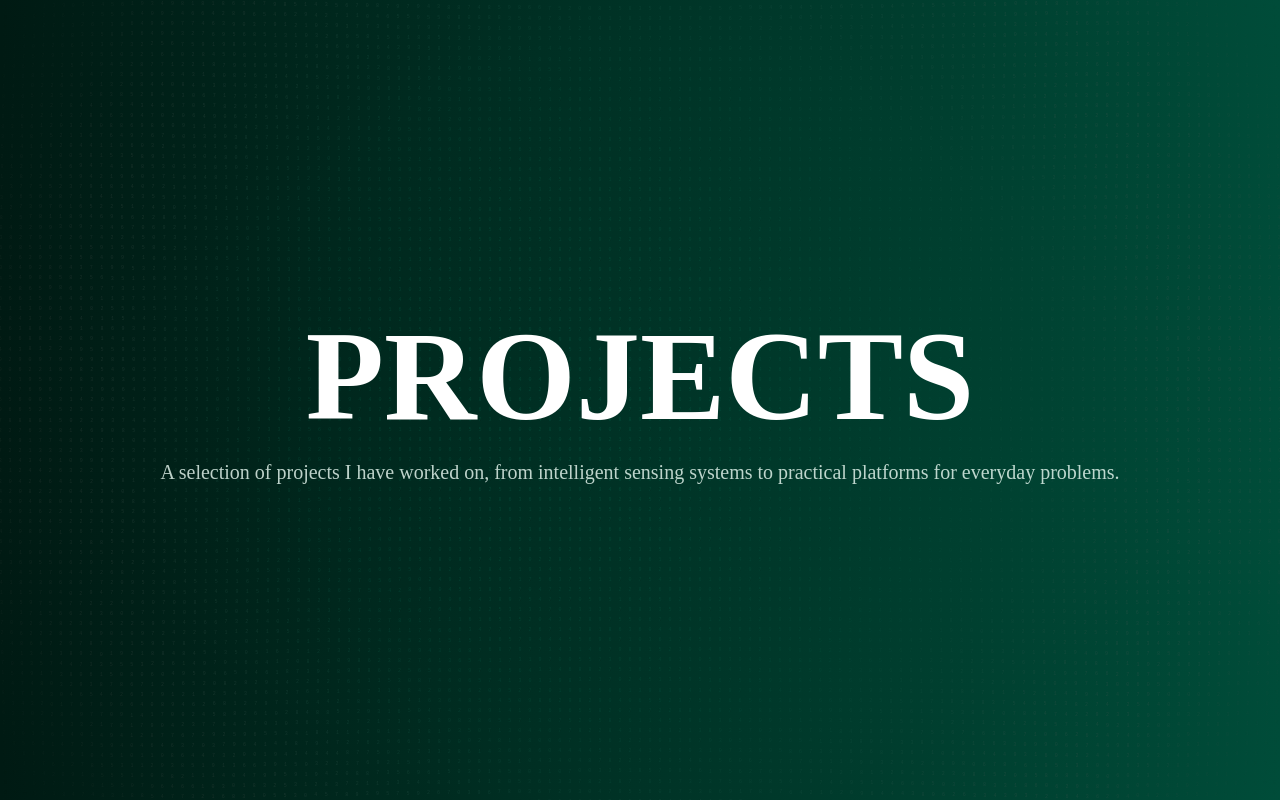
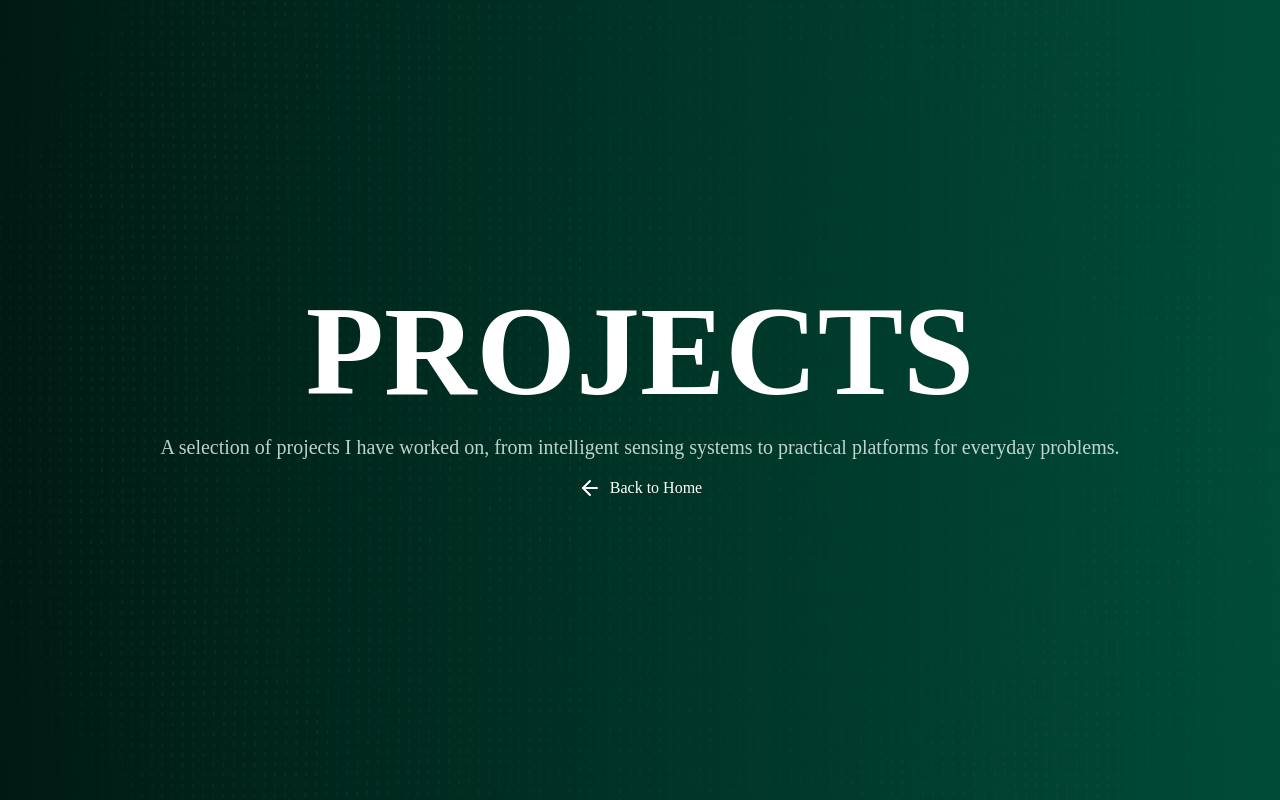
Before and after one commit to sidantha0377/heshansidantha, a Next.js app: page /projects in a window 1280 px wide. Shown: the top 800 px of the page. Built offline with nearby package versions, Linux system fonts and the light colour scheme.

Commit message:
Add "Back to Home" link in Projects section for improved navigation

```diff
--- a/app/components/Projects.tsx
+++ b/app/components/Projects.tsx
@@ -40,6 +40,13 @@ export default function Projects() {
                     A selection of projects I have worked on, from intelligent sensing systems to
                     practical platforms for everyday problems.
                 </p>
+                <Link
+                    href="/"
+                    className="group inline-flex items-center gap-2 rounded-xl border border-transparent px-4 py-3 transition-all duration-300 hover:border-emerald-500/40 hover:bg-[#002d22]/60 hover:shadow-lg hover:shadow-emerald-950/50 focus-visible:outline focus-visible:outline-2 focus-visible:outline-offset-2 focus-visible:outline-emerald-300"
+                >
+                    <ArrowLeft className="transition-transform duration-300 group-hover:-translate-x-1" />
+                    Back to Home
+                </Link>
             </div>
             <div className="relative z-20 grid gap-5 bg-gradient-to-r from-[#001a13] to-[#004c39] p-4 sm:gap-6 sm:p-20 lg:z-auto lg:bg-none md:grid-cols-3">
                 {projectsdeep.map((project, index) => (
```
